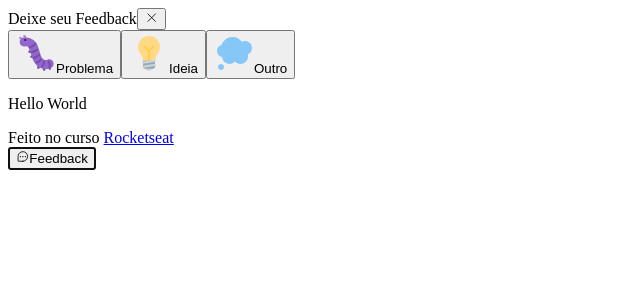
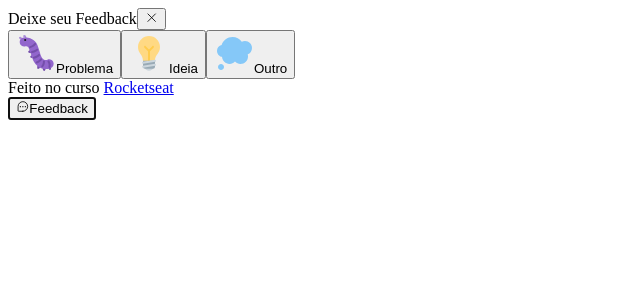
Before and after one commit to dustein/nlw_return_impulse, a React (Vite) app in the folder web/: page / in a window 1280 px wide. Both pictures are taken after a click on the button "Feedback". Shown: the top 300 px of the page, without its empty margins (0-640 px from the left). Built offline with nearby package versions, Linux system fonts and the light colour scheme; the HTML template or start-up script is replaced by a standard one.

Commit message:
criado IF pra quando clicar na opcao

```diff
--- a/web/src/components/WidgetForm.tsx
+++ b/web/src/components/WidgetForm.tsx
@@ -39,13 +39,14 @@ export function WidgetForm () {
      const [feedbackType, setFeedbackType] = useState<feedbackType | null>(null);
 
      return (
-          <div className="bg-zinc-900 p-4 relative rounded-2xl mb-4 flex-col items-center shadow-lg w-[calc(100vw-2rem)] md:w-auto">
+          <div className="bg-zinc-900 p-4 relative rounded-2xl mb-4 flex-col items-center shadow-lg w-[calc   (100vw-2rem)] md:w-auto">
                <header>
                     <span className="text-xl leading-6">Deixe seu Feedback</span>
 
                     <CloseButton />
                </header>
 
+{!feedbackType ? (
                <div className='flex py-8 gap-2 w-full'>
                     { Object.entries(feedbackTypes).map(([key, value]) => {
                          return (
@@ -61,8 +62,10 @@ export function WidgetForm () {
                          );
                     })}
           </div>
+) : (
+     <p>Hello World</p>
+)}
 
-               <p>Hello World</p>
 
                <footer className="text-xs text-neutral-400">
                     Feito no curso <a className="underline underline-offset-4" href="https://dustein.com">Rocketseat</a>
```
Lines whose indentation alone changed are shown as unchanged.
